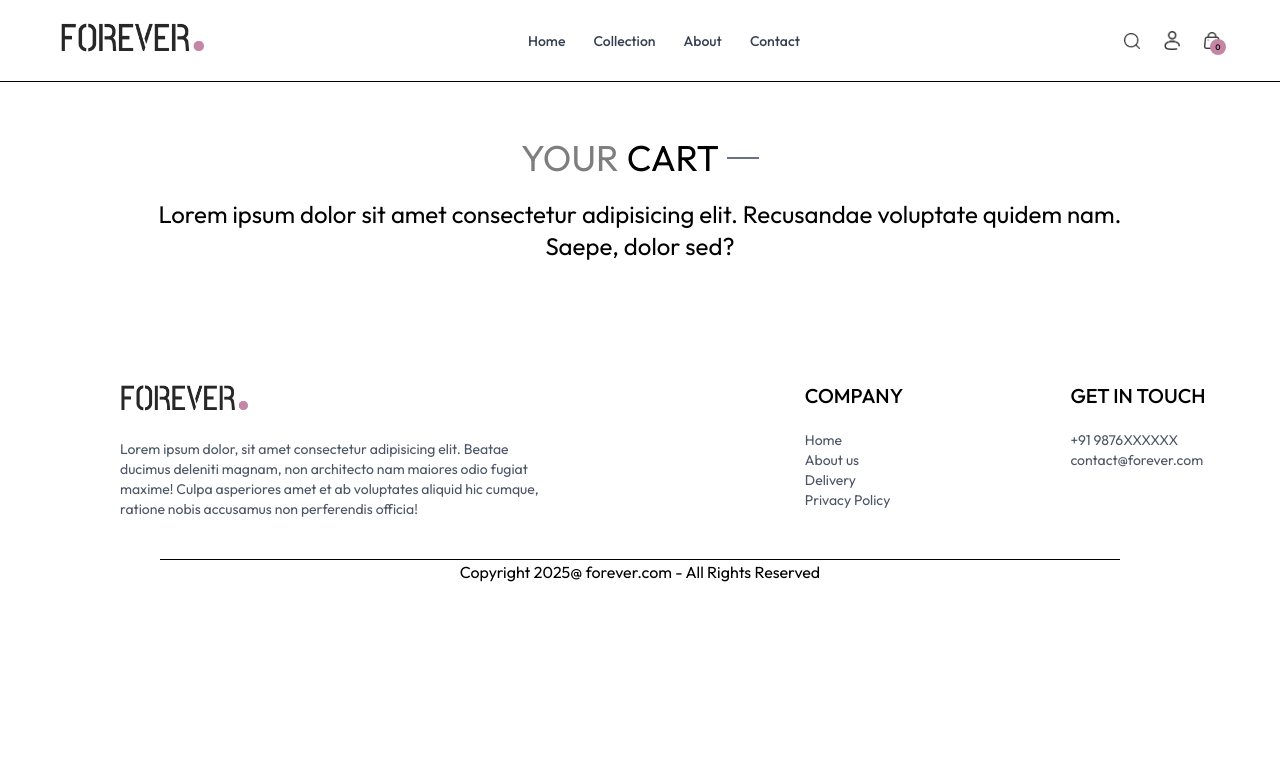
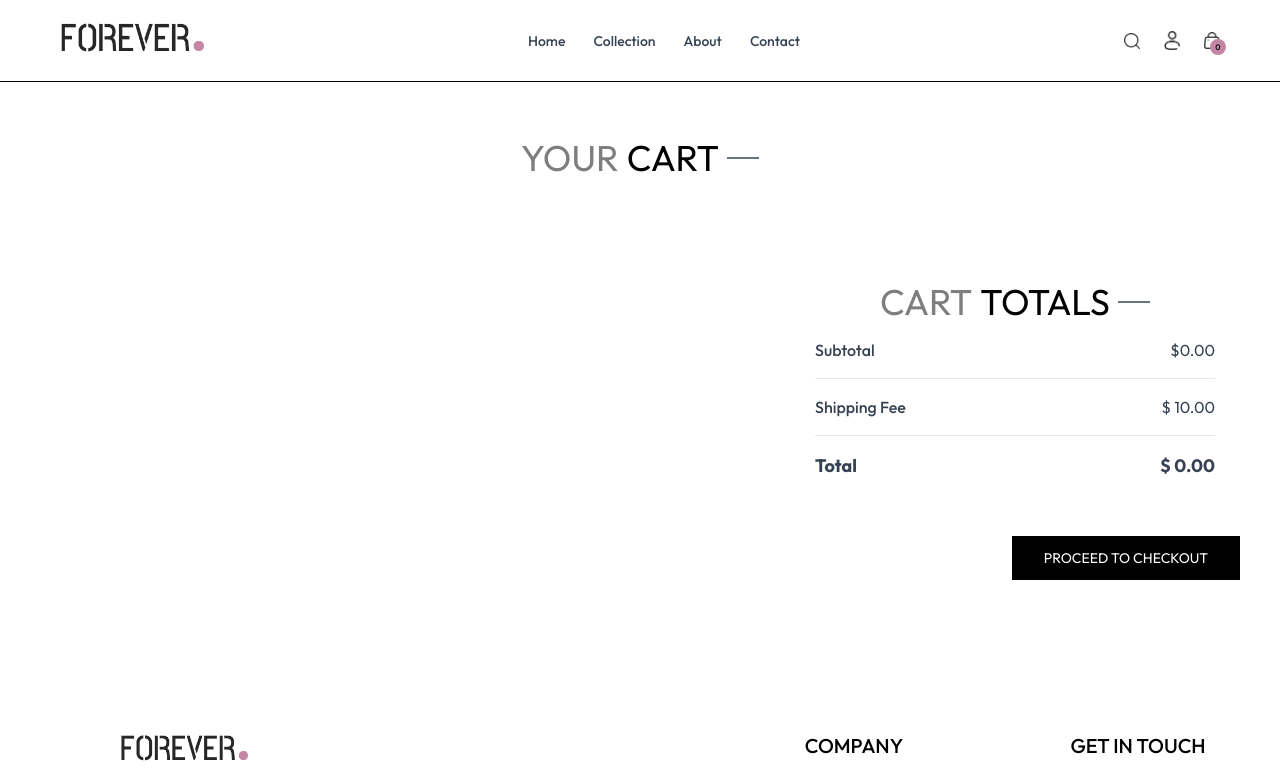
Before and after one commit to vineet210803/Ecommerce, a React (Vite) app in the folder frontend/: page /cart in a window 1280 px wide. Shown: the top 783 px of the page. Built offline with nearby package versions, Linux system fonts and the light colour scheme.

Commit message:
cartTotal page update

```diff
--- /dev/null
+++ b/frontend/src/components/CartTotal.jsx
@@ -0,0 +1,44 @@
+import React, { useContext } from "react";
+import { ShopContext } from "../context/ShopContext";
+import Title from "../components/Title";
+
+const CartTotal = () => {
+  const { currency, delivery_fee, getCartAmount } = useContext(ShopContext);
+
+  return (
+    <div className="w-full max-w-md mx-auto p-6">
+      <div className="mb-4 text-center">
+        <Title text1="CART" text2="TOTALS" />
+      </div>
+
+      <div className="flex flex-col gap-4 text-base text-gray-700">
+        <div className="flex justify-between">
+          <p className="font-medium">Subtotal</p>
+          <p>
+            {currency}
+            {getCartAmount()}.00
+          </p>
+        </div>
+        <hr className="border-gray-200" />
+
+        <div className="flex justify-between">
+          <p className="font-medium">Shipping Fee</p>
+          <p>
+            {currency} {delivery_fee}.00
+          </p>
+        </div>
+        <hr className="border-gray-200" />
+
+        <div className="flex justify-between text-lg">
+          <b>Total</b>
+          <b>
+            {currency}{" "}
+            {getCartAmount() === 0 ? 0 : getCartAmount() + delivery_fee}.00
+          </b>
+        </div>
+      </div>
+    </div>
+  );
+};
+
+export default CartTotal;
--- a/frontend/src/components/Title.jsx
+++ b/frontend/src/components/Title.jsx
@@ -8,10 +8,10 @@ const Title = ({text1, text2}) => {
         <p className="text-4xl brightness-50 ">{text2}</p>
         <div className="bg-gray-500 w-8 h-0.5"></div>
       </div>
-      <p className="w-[80vw] mx-auto text-center pt-5">
+      {/* <p className="w-[80vw] mx-auto text-center pt-5">
         Lorem ipsum dolor sit amet consectetur adipisicing elit. Recusandae
         voluptate quidem nam. Saepe, dolor sed?
-      </p>
+      </p> */}
     </>
   );
 };
--- a/frontend/src/context/ShopContext.jsx
+++ b/frontend/src/context/ShopContext.jsx
@@ -55,6 +55,21 @@ const ShopContextProvider = (props) => {
       setCartItems(cartData);
     }
 
+    const getCartAmount = () =>{
+      let totalAmount = 0;
+      for (const items in  cartItems){
+        let itemInfo = products.find((product) => product._id === items)
+        for( const item in cartItems[items]){
+          try{
+            if(cartItems[items][item]>0){
+              totalAmount += itemInfo.price * cartItems[items][item];
+            }
+          }catch(error){}
+        }
+      }
+      return totalAmount;
+    }
+
 
   const ShopContextData = {
     products,
@@ -67,7 +82,8 @@ const ShopContextProvider = (props) => {
     addToCart,
     getCartCount,
     cartItems,
-    updateQuantity
+    updateQuantity,
+    getCartAmount
   };
 
   return (
--- a/frontend/src/pages/Cart.jsx
+++ b/frontend/src/pages/Cart.jsx
@@ -2,6 +2,7 @@ import React, { useContext, useEffect, useState } from 'react'
 import { ShopContext } from '../context/ShopContext'
 import Title from "../components/Title"
 import {assets} from "../assets/assets"
+import CartTotal from '../components/CartTotal'
 
 const Cart = () => {
 
@@ -51,7 +52,7 @@ useEffect(() => {
                     </div>
                   </div>
                 </div>
-                <input className='border max-w-10 sm:max-w-20 px-1 sm:px-2 py-1' type="number" min={1} defaultValue={item.quantity} />
+                <input onChange={(e)=> e.target.value === ' ' || e.target.value === '0' ? null : updateQuantity(item._id, item.size, Number(e.target.value) ) } className='border max-w-10 sm:max-w-20 px-1 sm:px-2 py-1' type="number" min={1} defaultValue={item.quantity} />
                 <img onClick={()=>updateQuantity(item._id, item.size, 0)} className='w-4 cursor-pointer  mr-4 sm:w-5 ' src={assets.bin_icon} alt="" />
               </div>
             )
@@ -59,7 +60,14 @@ useEffect(() => {
           })
         }
       </div>
-
+        <div className='flex justify-end my-20 mx-10 '>
+          <div className="w-full sm:w-[450px]">
+            <CartTotal/>
+            <div className="w-full text-end">
+              <button className='bg-black text-white text-sm my-8 px-8 py-3 '>PROCEED TO CHECKOUT</button>
+            </div>
+          </div>
+        </div>
     </div>
   )
 }
```
